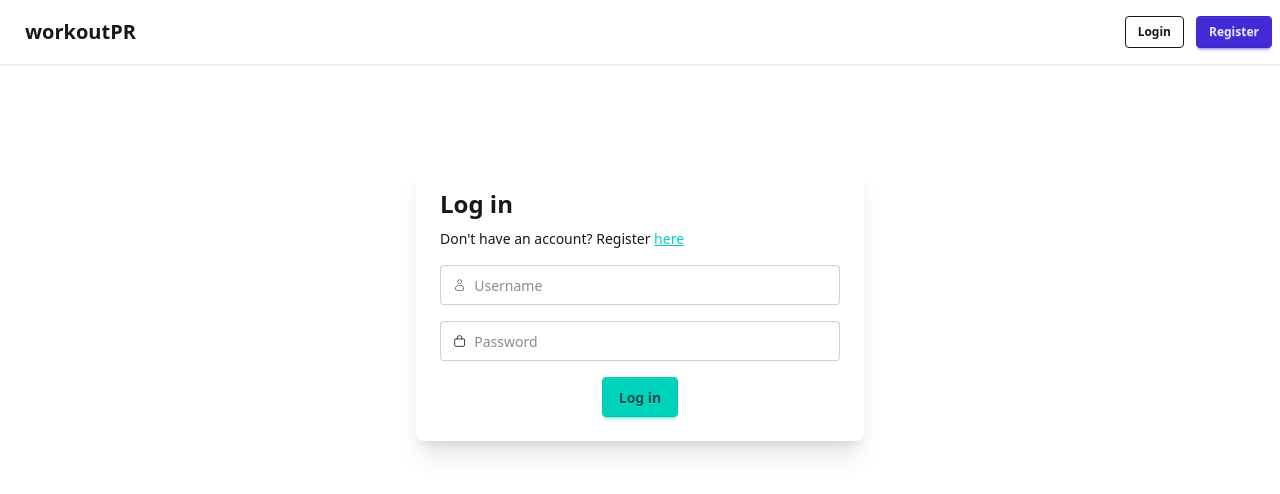
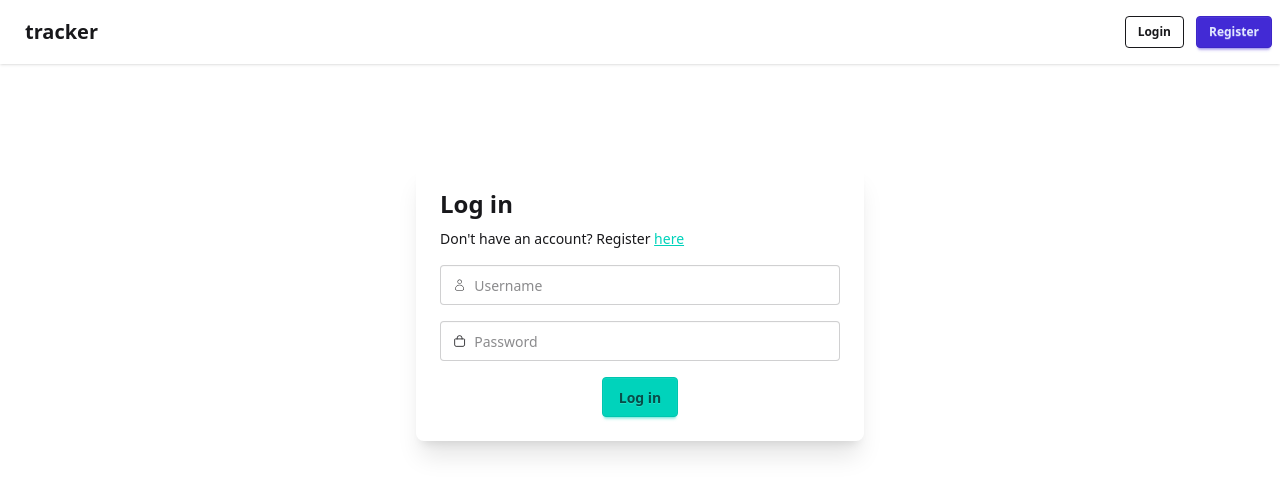
Before and after one commit to eric-j-owen/fitnesstracker, a React (Vite) app in the folder frontend/: page / in a window 1280 px wide. Shown: the top 494 px of the page. Built offline with nearby package versions, Linux system fonts and the light colour scheme; no server answers.

Commit message:
updates name, removes profile photo

```diff
--- a/frontend/src/components/Navbar.tsx
+++ b/frontend/src/components/Navbar.tsx
@@ -10,7 +10,7 @@ export default function Navbar() {
     <nav className="navbar bg-base-100 shadow-sm">
       <div className="flex-1">
         <Link to="/dashboard" className="btn btn-ghost text-xl">
-          workoutPR
+          tracker
         </Link>
       </div>
       <div className="flex-none">
@@ -24,12 +24,6 @@ export default function Navbar() {
                   className="flex items-center gap-2 btn btn-ghost"
                 >
                   <span className="">Welcome {user?.firstName}</span>
-                  <div className="w-10">
-                    <img
-                      alt="User avatar"
-                      src="https://img.daisyui.com/images/stock/photo-1534528741775-53994a69daeb.webp"
-                    />
-                  </div>
                   <FaChevronDown />
                 </div>
                 <ul
```
